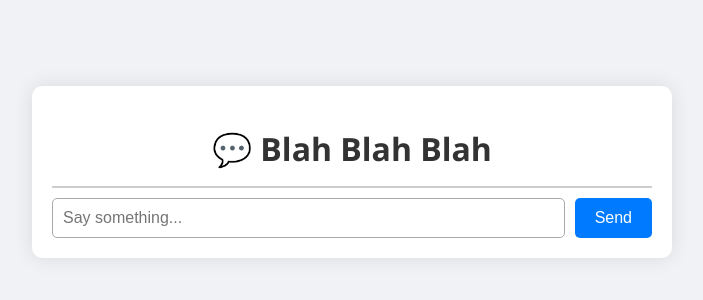
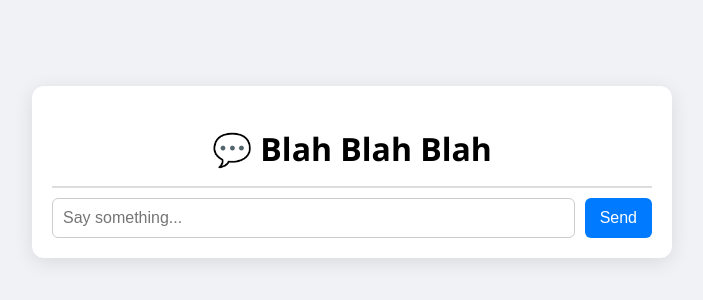
Before and after one commit to BlahBlahBlahChat/Blah-Blah-Blah, a website: page index.html in a window 1280 px wide. Shown: the part 228-528 px from the top of the page, without its empty margins (288-991 px from the left). Drawn offline with nearby package versions, Linux system fonts and the light colour scheme; no server answers.

Commit message:
Update style.css

```diff
--- a/style.css
+++ b/style.css
@@ -1,35 +1,34 @@
 body {
   font-family: 'Segoe UI', sans-serif;
-  margin: 0;
   background: #f0f2f5;
   display: flex;
   justify-content: center;
   align-items: center;
   height: 100vh;
+  margin: 0;
 }
 
 .chat-container {
   width: 100%;
   max-width: 600px;
-  background: white;
+  background: #ffffff;
   padding: 20px;
-  border-radius: 10px;
-  box-shadow: 0 0 20px rgba(0, 0, 0, 0.1);
+  border-radius: 12px;
+  box-shadow: 0 4px 20px rgba(0, 0, 0, 0.1);
 }
 
 h1 {
   text-align: center;
-  margin-bottom: 10px;
-  color: #333;
+  margin-bottom: 16px;
 }
 
 #messages {
   list-style: none;
   padding: 0;
+  margin: 0 0 10px 0;
   max-height: 400px;
   overflow-y: auto;
-  border: 1px solid #ccc;
-  margin-bottom: 10px;
+  border: 1px solid #ddd;
   background: #fafafa;
 }
 
@@ -46,17 +45,17 @@ form {
 #message-input {
   flex: 1;
   padding: 10px;
-  border: 1px solid #aaa;
-  border-radius: 5px;
+  border-radius: 6px;
+  border: 1px solid #ccc;
   font-size: 16px;
 }
 
 button {
-  padding: 10px 20px;
+  padding: 10px 15px;
   background: #007bff;
   color: white;
   border: none;
+  border-radius: 6px;
   font-size: 16px;
-  border-radius: 5px;
   cursor: pointer;
 }
```
